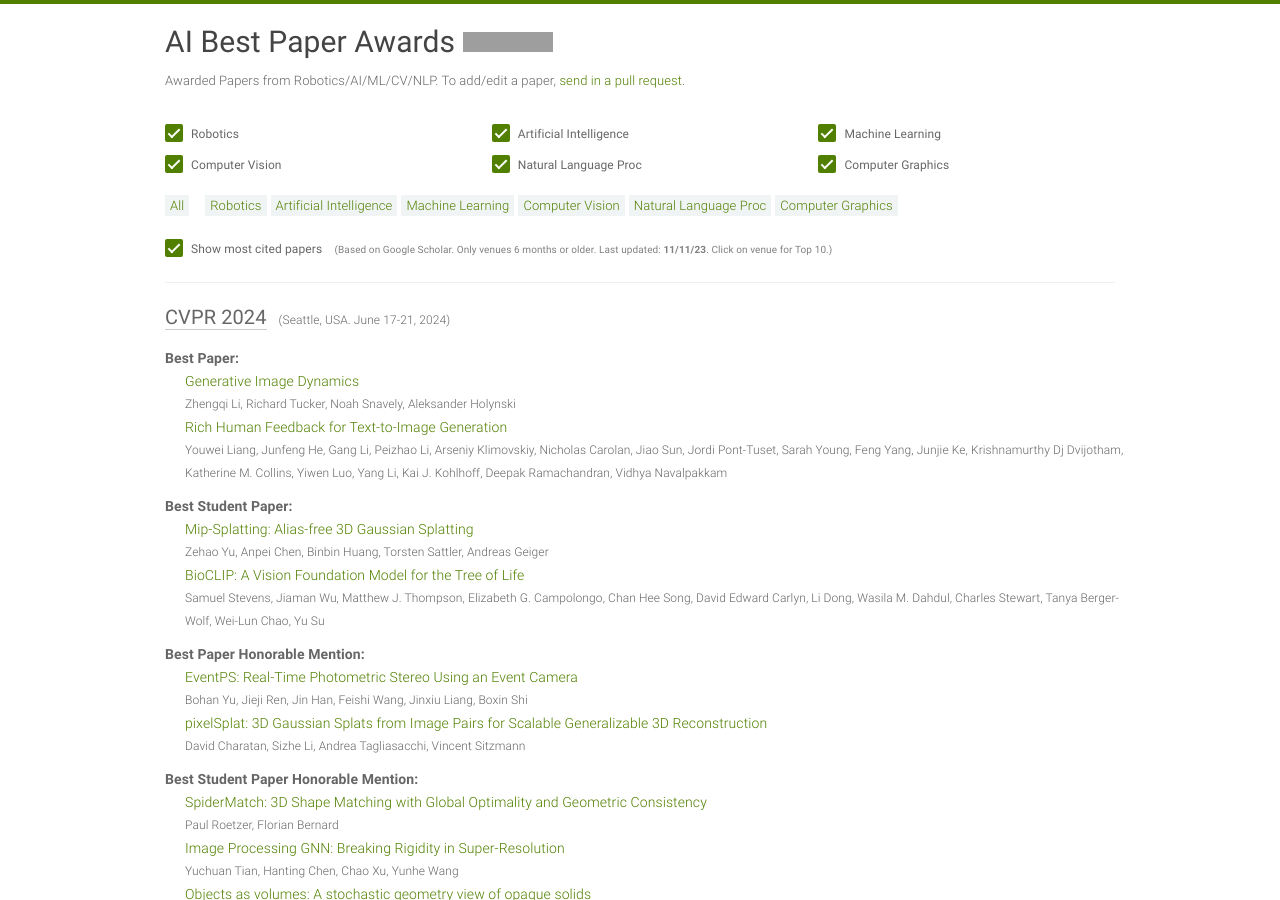
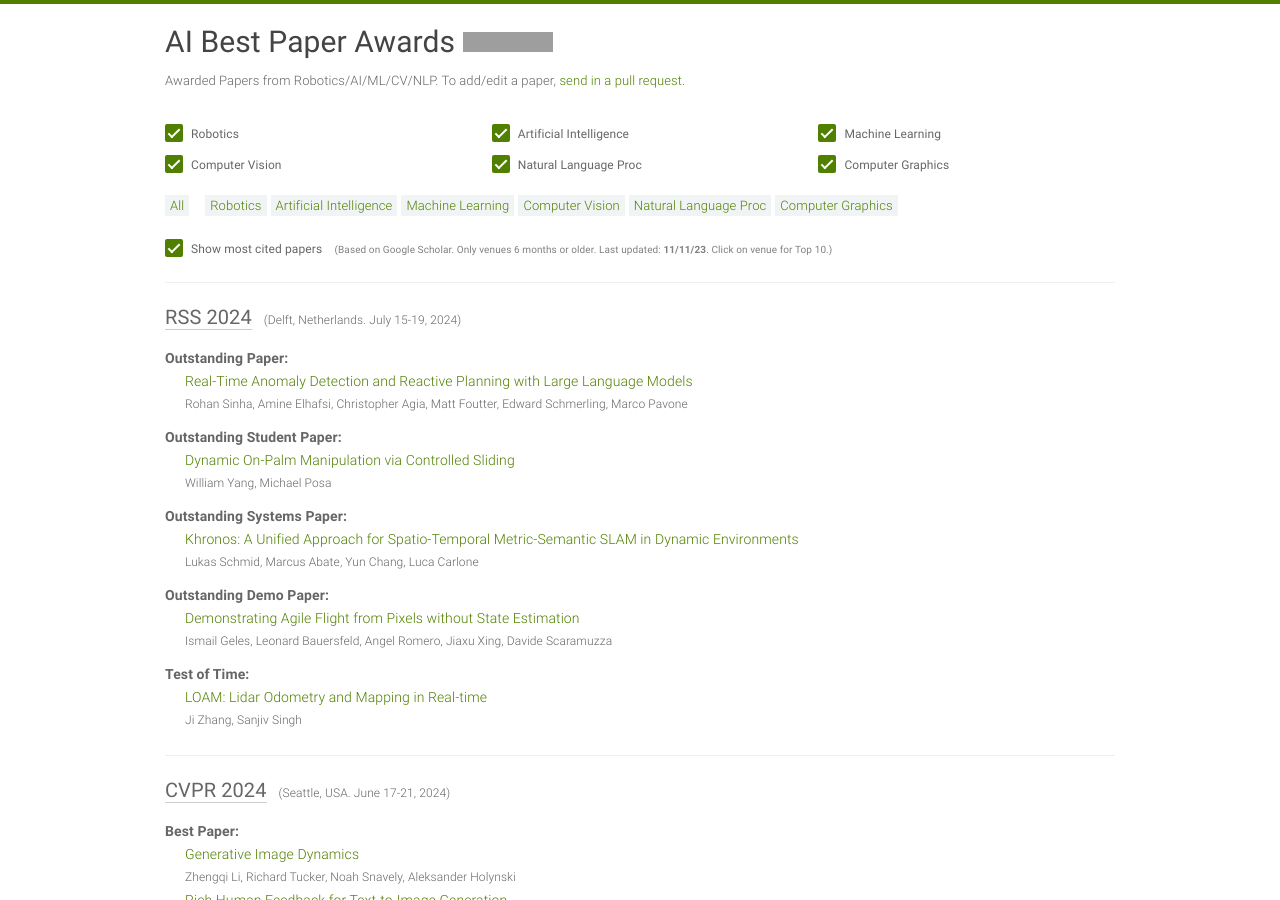
Before and after one commit to clemense/ai-bestpapers, a Jekyll site: the page built from index.html, in a window 1280 px wide and 900 px high. Built offline with Jekyll 4.4.1, drawn with Linux system fonts in a browser that asks for light colours; grey boxes are pictures that could not be loaded.

Commit message:
Add RSS 2024

```diff
--- a/_data/papers.yml
+++ b/_data/papers.yml
@@ -1,4 +1,38 @@
 ---
+
+- venue: RSS
+  year: 2024
+  awards:
+  - award: Outstanding Paper
+    title: Real-Time Anomaly Detection and Reactive Planning with Large Language Models
+    link: https://arxiv.org/abs/2407.08735
+    author: Rohan Sinha, Amine Elhafsi, Christopher Agia, Matt Foutter, Edward Schmerling,
+      Marco Pavone
+    source: null
+  - award: Outstanding Student Paper
+    title: Dynamic On-Palm Manipulation via Controlled Sliding
+    link: https://arxiv.org/abs/2405.08731
+    author: William Yang, Michael Posa
+    source: null
+  - award: Outstanding Systems Paper
+    title: 'Khronos: A Unified Approach for Spatio-Temporal Metric-Semantic SLAM in
+      Dynamic Environments'
+    link: https://arxiv.org/abs/2402.13817
+    author: Lukas Schmid, Marcus Abate, Yun Chang, Luca Carlone
+    source: null
+  - award: Outstanding Demo Paper
+    title: Demonstrating Agile Flight from Pixels without State Estimation
+    link: https://arxiv.org/abs/2406.12505
+    author: Ismail Geles, Leonard Bauersfeld, Angel Romero, Jiaxu Xing, Davide Scaramuzza
+    source: null
+  - award: Test of Time
+    title: 'LOAM: Lidar Odometry and Mapping in Real-time'
+    author: Ji Zhang, Sanjiv Singh
+    link: https://www.ri.cmu.edu/pub_files/2014/7/Ji_LidarMapping_RSS2014_v8.pdf
+    source: https://roboticsconference.org/program/testoftimeaward/
+  place: Delft, Netherlands
+  date: July 15-19, 2024
+  sub: RO
 
 - venue: CVPR
   year: 2024
```
